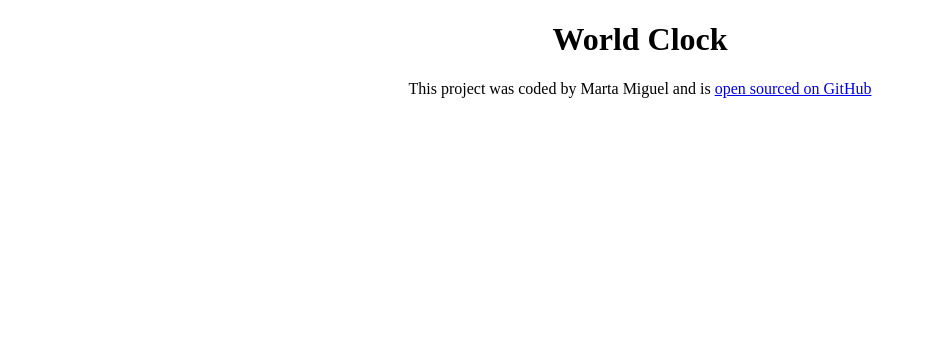
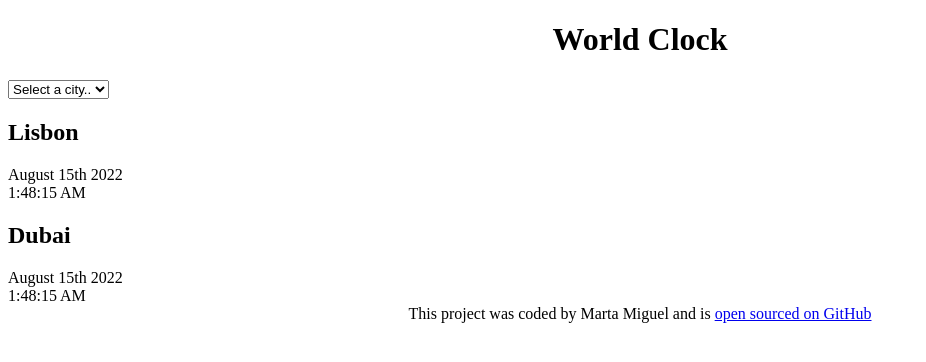
Before and after one commit to martamiguel/world-clock, a plain HTML site: page index.html in a window 1280 px wide. Shown: the whole page, without its empty margins (0-926 px from the left). Drawn offline with Linux system fonts and the light colour scheme.

Commit message:
Added basic HTML

```diff
--- a/index.html
+++ b/index.html
@@ -7,7 +7,27 @@
     <title>World Clock</title>
   </head>
   <body>
-    <h1>World Clock</h1>
+    <div class="container">
+      <h1>World Clock</h1>
+
+      <select name="" id="">
+        <option value="">Select a city..</option>
+        <option value="">Lisbon</option>
+        <option value="">Dubai</option>
+        <option value="">Seoul</option>
+      </select>
+
+      <div class="city">
+        <h2>Lisbon</h2>
+        <div class="date">August 15th 2022</div>
+        <div class="time">1:48:15 AM</div>
+      </div>
+      <div class="city">
+        <h2>Dubai</h2>
+        <div class="date">August 15th 2022</div>
+        <div class="time">1:48:15 AM</div>
+      </div>
+    </div>
     <footer>
       This project was coded by Marta Miguel and is
       <a href="https://github.com/martamiguel/world-clock" target="_blank"
```
